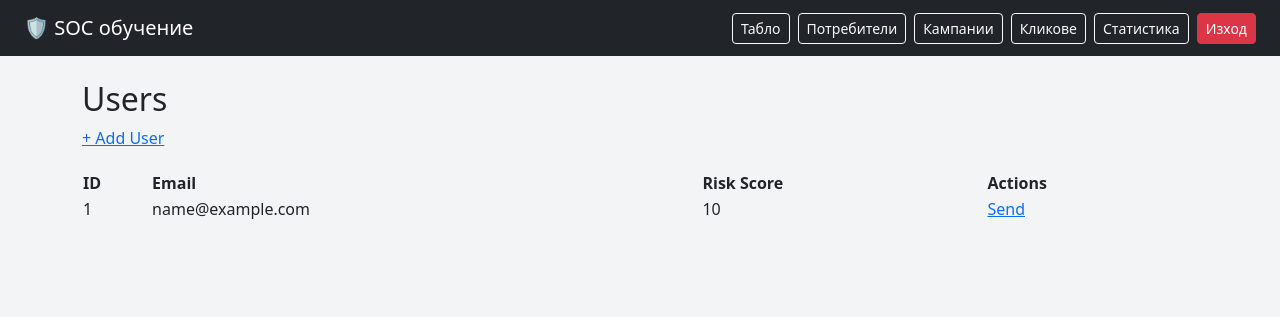
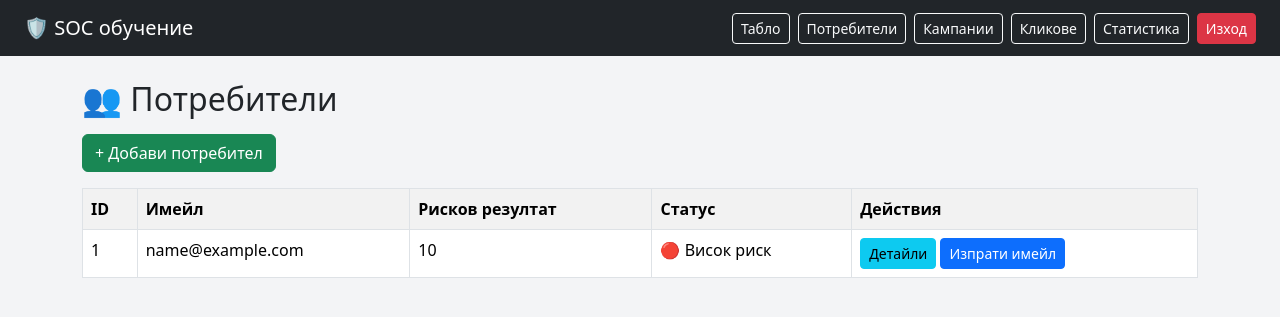
Before and after one commit to alinavvvv/phishing, a Flask app: page /users in a window 1280 px wide. Shown: the top 317 px of the page. Run offline with Flask 3, Linux system fonts and the light colour scheme; the visitor is signed in with stand-in values (Sample User, id 1); tables that the repository leaves empty hold one stand-in row (values such as "Sample post").

Commit message:
Update users.html

```diff
--- a/templates/users.html
+++ b/templates/users.html
@@ -2,16 +2,17 @@
 
 {% block content %}
 
-<h2>Users</h2>
+<h2>👥 Потребители</h2>
 
-<a href="{{ url_for('add_user') }}">+ Add User</a>
+<a class="btn btn-success mt-2 mb-3" href="{{ url_for('add_user') }}">+ Добави потребител</a>
 
-<table style="margin-top:20px; width:100%; border-collapse:collapse;">
+<table class="table table-bordered table-striped bg-white">
     <tr>
         <th>ID</th>
-        <th>Email</th>
-        <th>Risk Score</th>
-        <th>Actions</th>
+        <th>Имейл</th>
+        <th>Рисков резултат</th>
+        <th>Статус</th>
+        <th>Действия</th>
     </tr>
 
     {% for u in users %}
@@ -19,8 +20,20 @@
         <td>{{ u.id }}</td>
         <td>{{ u.email }}</td>
         <td>{{ u.risk_score or 0 }}</td>
+
         <td>
-            <a href="{{ url_for('send', user_id=u.id) }}">Send</a>
+            {% if (u.risk_score or 0) > 5 %}
+                🔴 Висок риск
+            {% elif (u.risk_score or 0) > 2 %}
+                🟠 Среден риск
+            {% else %}
+                🟢 Нисък риск
+            {% endif %}
+        </td>
+
+        <td>
+            <a class="btn btn-info btn-sm" href="{{ url_for('user_detail', user_id=u.id) }}">Детайли</a>
+            <a class="btn btn-primary btn-sm" href="{{ url_for('send', user_id=u.id) }}">Изпрати имейл</a>
         </td>
     </tr>
     {% endfor %}
```
